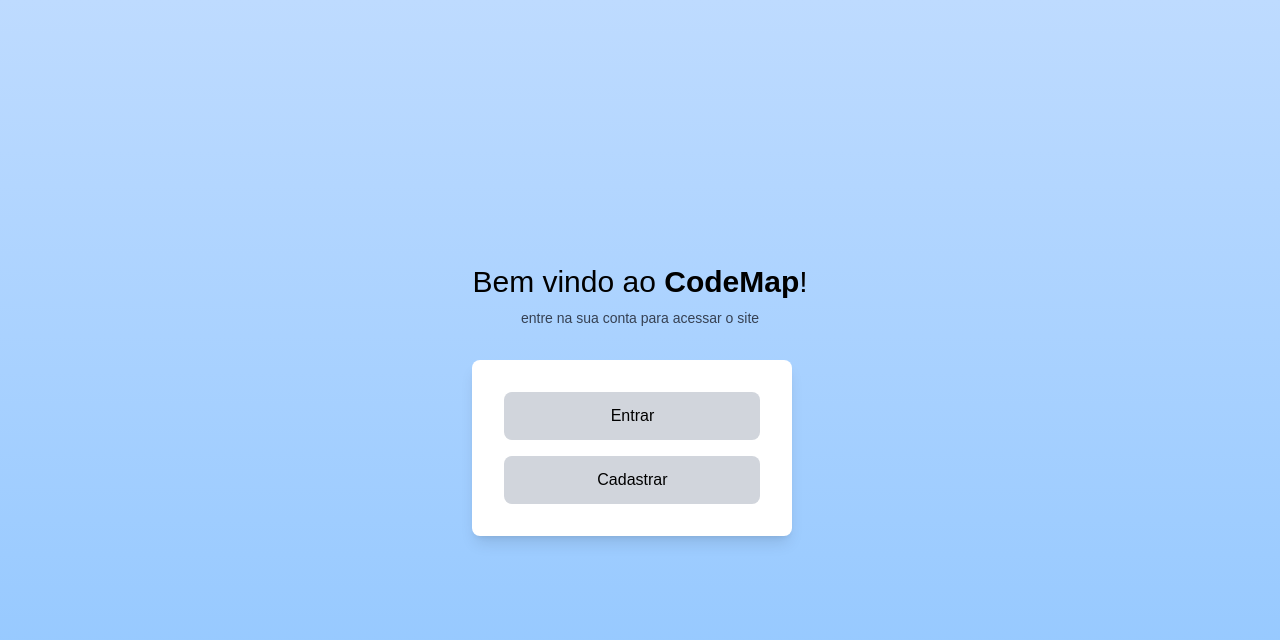
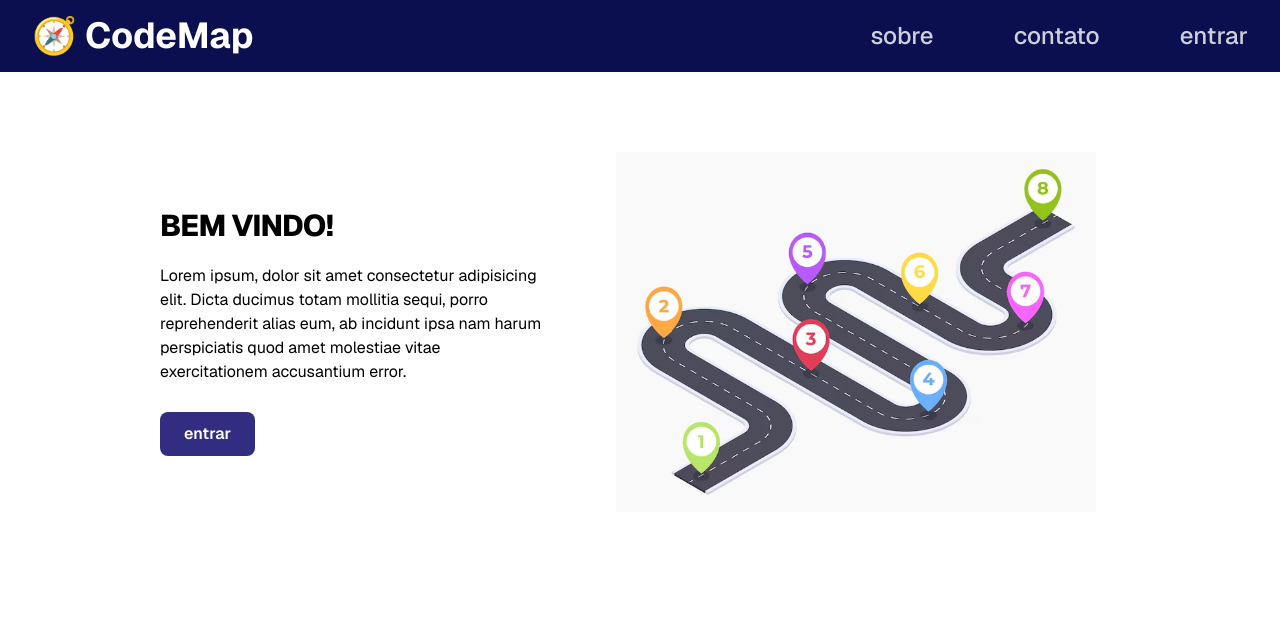
Before and after one commit to Devs097518/CodeMap, a Next.js app in the folder frontend/: page / in a window 1280 px wide. Shown: the top 640 px of the page. Built offline with nearby package versions, Linux system fonts and the light colour scheme.

Commit message:
feat: adapta landing page referente à sprint 1

```diff
--- a/frontend/src/app/page.tsx
+++ b/frontend/src/app/page.tsx
@@ -1,33 +1,63 @@
 'use client';
 
 import React from 'react';
+import Link from "next/link";
 
-export default function WelcomeScreen() {
+export default function Home() {
   return (
-    <div className="min-h-screen bg-gradient-to-b from-blue-200 to-blue-300 flex items-center justify-center p-4">
-      <div className="text-center">
-        <h1 className="text-3xl font-light mb-2 text-black">
-          Bem vindo ao <span className="font-semibold">CodeMap</span>!
-        </h1>
-        <p className="text-sm text-gray-700 mb-8">entre na sua conta para acessar o site</p>
+    <div className="min-h-screen bg-[#ffffff] text-black font-sans">
 
-        <div className="bg-white rounded-lg shadow-lg p-8 w-80">
-          <a href="/login">
-            <button className="w-full bg-gray-300 hover:bg-gray-400 text-black font-medium py-3 px-6 rounded-lg mb-4 transition-colors">
-              Entrar
-            </button>
-          </a>
+      {/* NAVBAR */}
+      <nav className="w-full px-8 py-4 flex items-center justify-between text-white bg-[#0C0F4F]">
+        {/* Logo */}
+        <Link href="/" className="flex items-center gap-2 font-bold text-base">
+          <span className="text-4xl">🧭</span>
+          <h1 className='text-4xl'>CodeMap</h1>
 
-          <a href="/cadastro">
-            <button className="w-full bg-gray-300 hover:bg-gray-400 text-black font-medium py-3 px-6 rounded-lg transition-colors">
-              Cadastrar
-            </button>
-          </a>
+        </Link>
+
+        {/* Links */}
+        <ul className="flex items-center gap-20 text-sm font-medium text-white/80">
+          <li><Link href="#" className="hover:text-white transition-colors text-2xl">sobre</Link></li>
+          <li><Link href="#" className="hover:text-white transition-colors text-2xl">contato</Link></li>
+          <li>
+            <Link href="/login" className="hover:text-white transition-colors text-2xl">entrar</Link>
+          </li>
+        </ul>
+      </nav>
+
+      {/* HERO */}
+      <section className="max-w-5xl mx-auto px-8 py-20 flex flex-col md:flex-row items-center justify-between gap-12">
+
+        {/* Coluna esquerda */}
+        <div className="flex flex-col items-start gap-5 max-w-sm">
+          <h1 className="text-3xl font-extrabold tracking-tight">BEM VINDO!</h1>
+
+          <p>
+            Lorem ipsum, dolor sit amet consectetur adipisicing elit. Dicta ducimus totam mollitia sequi, porro reprehenderit alias eum, ab incidunt ipsa nam harum perspiciatis quod amet molestiae vitae exercitationem accusantium error.
+          </p>
+
+          <Link
+            href="/login"
+            className="mt-2 bg-[#312e81] hover:bg-[#3730a3] text-white font-semibold px-6 py-2.5 rounded-lg transition-colors"
+          >
+            entrar
+          </Link>
+        </div>
 
 
+        {/* Coluna direita — Ilustração mapa de tesouro */}
+        <div className="flex-1 flex justify-center">
+          <img
+            src="/imagens/roadmap_img.avif"
+            alt="Mapa de tesouro"
+            width={480}
+            height={480}
+            className=""
+          />
+        </div>
 
-        </div>
-      </div>
+      </section>
     </div>
   );
 }
```
Also changed, not shown: frontend/public/imagens/roadmap_img.avif (added).
